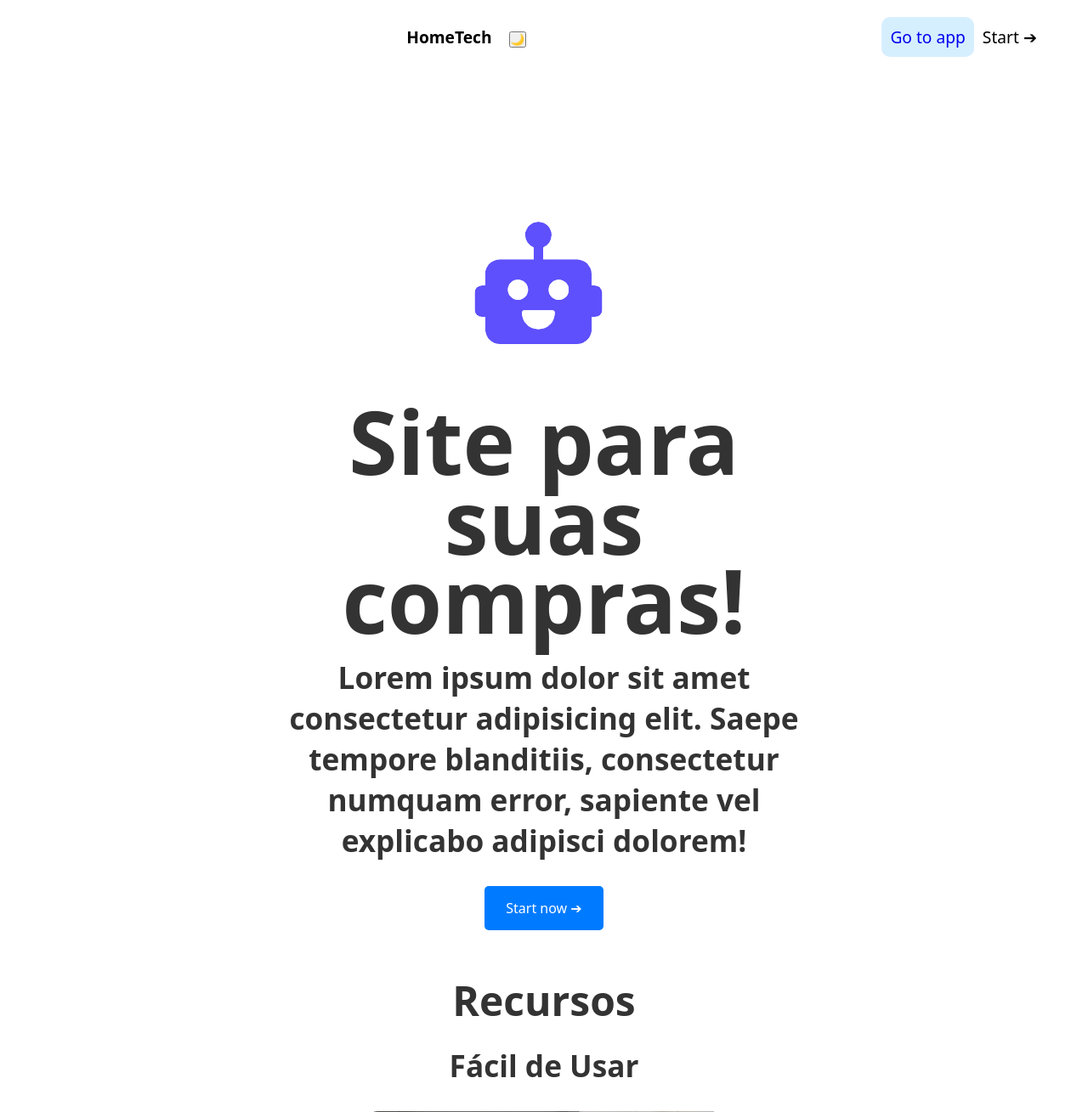
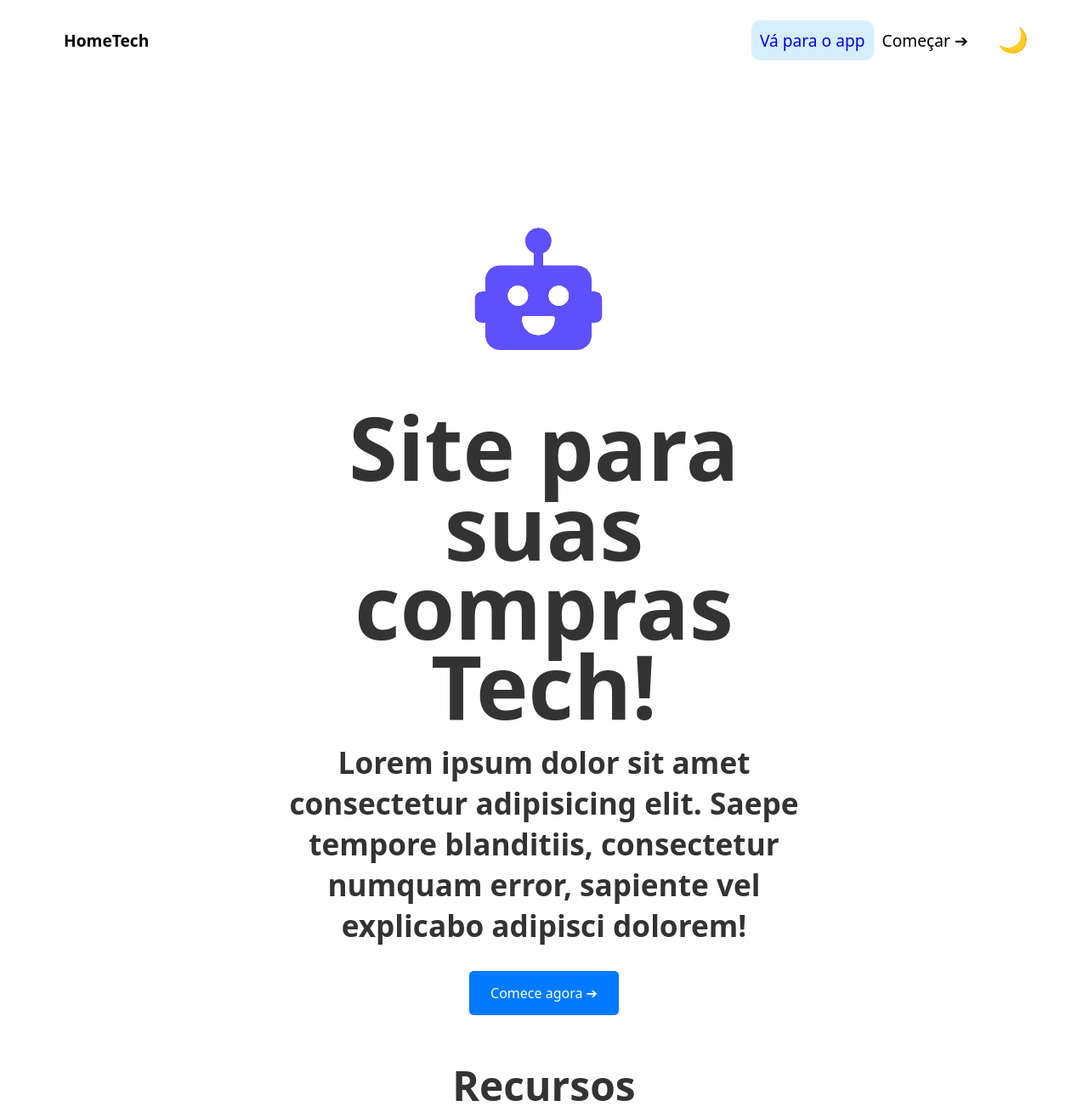
Before and after one commit to aul-rel/HomeTech, a PHP site: page /assets/pages/techmundo.html in a window 1280 px wide. Shown: the top 1309 px of the page at 85% size. Run offline with PHP 8.4, Linux system fonts and the light colour scheme.

Commit message:
Atualização

```diff
--- a/assets/css/techmundo.css
+++ b/assets/css/techmundo.css
@@ -18,46 +18,59 @@ header {
 /* Navigation styles */
 nav {
     display: flex;
-    justify-content: space-between;
+    justify-content: space-between; /* Mantém a distribuição entre as listas */
     align-items: center;
-    max-width: 1200px; /* Limita a largura máxima */
-    margin: 0 auto; /* Centraliza o nav */
-    padding: 0 20px; /* Adiciona espaçamento lateral */
-    overflow: hidden;
-    position: relative; /* Adicione esta propriedade */
-    z-index: 10; /* Defina um z-index alto */
-}
-
-ul {
-    list-style: none;
-    display: flex;
-    gap: 20px;
-    align-items: center; /* Alinha verticalmente os itens */
+    max-width: 1200px;
+    margin: 0 auto;
+    padding: 0 20px;
 }
 
 ul.left {
-    flex-grow: 1;
-    justify-content: center;
+    list-style-type: none;
+    display: flex;
+    align-items: center;
+    margin-right: auto; /* Garante que a lista fique à esquerda */
 }
 
 ul.right {
     display: flex;
-    align-items: center; /* Alinha os itens verticalmente */
-    gap: 10px; /* Espaçamento entre os links */
+    align-items: center;
+    margin-left: auto; /* Garante que a lista fique à direita */
+    list-style-type: none;
+    gap: 10px;
 }
+.toggle-button {
+    cursor: pointer;
+    font-size: 1.5em; /* Aumenta o tamanho do ícone */
+    padding: 10px; /* Adiciona espaçamento interno */
+    border: none; /* Remove a borda padrão do botão */
+    background: none; /* Remove o fundo do botão */
+    transition: color 0.3s, transform 0.3s; /* Transições suaves */
+    margin-left: 15px; /* Espaçamento à esquerda do botão */
+}
+
+.toggle-button:hover {
+    color: #21a1f1; /* Cor ao passar o mouse */
+    transform: scale(1.1); /* Leve aumento de tamanho ao hover */
+}
+
 
 li {
     font-size: 1.2em;
     transition: color 0.3s;
     cursor: pointer;
 }
-
 #tech {
     color: black; /* Cor padrão */
     font-weight: 700;
+    padding: 10px 15px; /* Adiciona um pouco de espaçamento */
+    transition: color 0.3s; /* Transição suave */
+}
+#start{
+
 }
 
-#tech:hover {
+#tech:hover, #start:hover {
     color: #21a1f1; /* Cor de hover */
 }
 
@@ -397,19 +410,21 @@ footer {
         margin: 0 5px; /* Ajusta o espaço entre links em telas menores */
     }
 }
+
 /* Dark Theme Styles */
 .dark-theme {
     background-color: #121212; /* Dark background */
     color: #ffffff; /* Light text */
 }
+.dark-theme #tech,.dark-theme #start{
+    color: white;
+}
 .dark-theme h1{
     color: #ffffff;
 }
-
-.dark-theme header {
-    background-color: #1e1e1e; /* Darker header */
+.dark-theme #start:hover, .dark-theme #tech:hover {
+    color: #21a1f1; /* Cor de hover no tema escuro */
 }
-
 .dark-theme nav ul a, .dark-theme nav ul.right {
     color: #ffffff; /* White text for links */
 }
--- /dev/null
+++ b/assets/js/crud.js
@@ -0,0 +1,23 @@
+// Exemplo de envio de feedback
+document.querySelector('form').addEventListener('submit', async (event) => {
+    event.preventDefault();
+
+    const feedback = {
+      user: document.querySelector('#user').value,
+      message: document.querySelector('#message').value,
+    };
+
+    const response = await fetch('/feedbacks', {
+      method: 'POST',
+      headers: {
+        'Content-Type': 'application/json',
+      },
+      body: JSON.stringify(feedback),
+    });
+
+    if (response.ok) {
+      console.log('Feedback enviado!');
+    } else {
+      console.error('Erro ao enviar feedback');
+    }
+  });
--- a/assets/pages/techmundo.html
+++ b/assets/pages/techmundo.html
@@ -6,6 +6,7 @@
     <link rel="stylesheet" href="/assets/css/techmundo.css">
     <link rel="stylesheet" href="https://cdnjs.cloudflare.com/ajax/libs/font-awesome/6.0.0-beta3/css/all.min.css">
     <link rel="shortcut icon" href="../img/favicon_transparent_32x32.png" type="image/x-icon">
+    <script src="../js/crud.js"></script>
     <title>HomeTech</title>
 </head>
 <body>
@@ -13,12 +14,11 @@
         <nav>
             <ul class="left">
                 <li id="tech">HomeTech</li>
-                <li><button id="theme-toggle">🌙</button></li>
-
             </ul>
             <ul class="right">
-                <li id="btn"><a href="login.html">Go to app</a></li>
-                <li><a href="cadastro.html" id="start">Start ➔</a></li>
+                <li id="btn"><a href="login.html">Vá para o app</a></li>
+                <li><a href="cadastro.html" id="start">Começar ➔</a></li>
+                <li><button id="theme-toggle" class="toggle-button">🌙</button></li>
             </ul>
         </nav>
     </header>
@@ -28,9 +28,9 @@
                 <div class="logo">
                     <img src="../img/default_transparent_765x625.png" alt="Logo">
                 </div>
-                <h1>Site para suas compras!</h1>
+                <h1>Site para suas compras Tech!</h1>
                 <h3>Lorem ipsum dolor sit amet consectetur adipisicing elit. Saepe tempore blanditiis, consectetur numquam error, sapiente vel explicabo adipisci dolorem!</h3>
-                <a href="cadastro.html" class="cta-button">Start now ➔</a>
+                <a href="cadastro.html" class="cta-button">Comece agora ➔</a>
             </div>
         </section>
         <!-- Seção de Recursos -->
```
